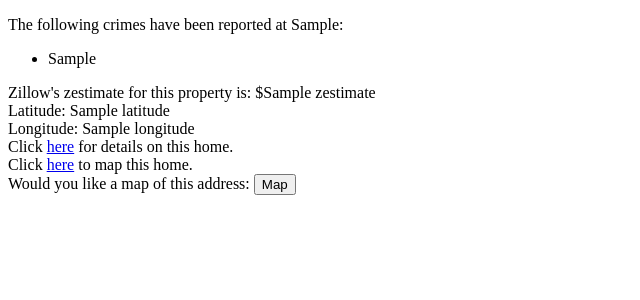
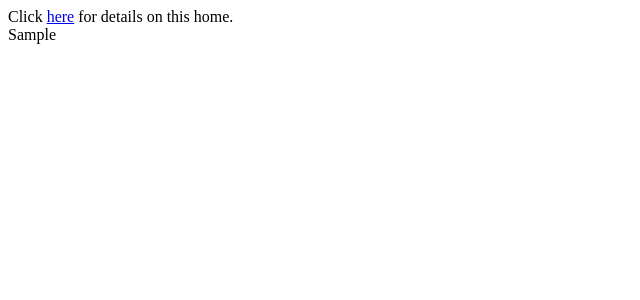
Before and after one commit to stroopwafel79/Safe-Home, a Flask app: template templates/results.html in a window 1280 px wide. Shown: the top 300 px of the page, without its empty margins (0-640 px from the left). Run offline with Flask 2, Linux system fonts and the light colour scheme; tables that the repository leaves empty hold one stand-in row (values such as "Sample post"); the template is opened without the code that fills it: values that come from a table or form of the project are taken from there, most other values are stand-ins (such as "Sample title", 1, 10 or a date in 2020).

```diff
--- a/module.py
+++ b/module.py
@@ -67,9 +67,10 @@ def get_zillow_details(zillow_dict):
 
 	links = results["links"]
 	home_details = links["homedetails"]["$"]
-	map_home = links["mapthishome"]["$"]
+	# map_home = links["mapthishome"]["$"]
+	for_sale = results["localRealEstate"]["region"]["links"]["forSale"]["$"]
 
-	return (zestimate, home_details, map_home, latitude, longitude)
+	return (zestimate, home_details, for_sale, latitude, longitude)
 
 def get_gkey():
 	"""Get the Google Maps API secret key"""
--- a/server.py
+++ b/server.py
@@ -83,7 +83,7 @@ def get_gmap():
 	zillow_data = get_zillow_details(zillow_dict)
 	zestimate = zillow_data[0]
 	home_details = zillow_data[1]
-	map_home = zillow_data[2]
+	for_sale = zillow_data[2]
 	input_lat = zillow_data[-2]
 	input_lng = zillow_data[-1]
 	crime_data=get_crimedata_by_latlong_range(input_lat, input_lng)
@@ -98,7 +98,10 @@ def get_gmap():
 						   input_lat=input_lat,
 						   input_lng=input_lng
 						   )
-
+	# return render_template(
+	# 						"results.html",
+	# 						for_sale=for_sale,
+	# 						home_details=home_details)
 
 ######################################################################
 if __name__ == '__main__':
--- a/templates/results.html
+++ b/templates/results.html
@@ -3,23 +3,8 @@
 {% block title %}Results{% endblock %}
 
 {% block content %}
-	<div>
-		<p>
-			The following crimes have been reported at {{ street_adrs }}:
-		</p>
-		<ul>
-		  {% for crime in crimes_lst %}
-		    <li>{{ crime.crime_type.crime_type }}</li>
-		  {% endfor %}
-		</ul>
-	</div>
-	<div>Zillow's zestimate for this property is: ${{ zestimate }}</div>
-	<div>Latitude: {{ latitude }}</div>
-	<div>Longitude: {{ longitude }}</div>
+
 	<div>Click <a href="{{ home_details }}">here</a> for details on this home.</div>
-	<div>Click <a href="{{ map_home }}">here</a> to map this home.</div>
-	<form action="/map">
-		Would you like a map of this address:
-		<input type="submit" value="Map">
-	</form>
+	<div>{{ for_sale }}</div>
+
 {% endblock %}
```
Also changed, not shown: templates/map.html (+40 -21 lines).
